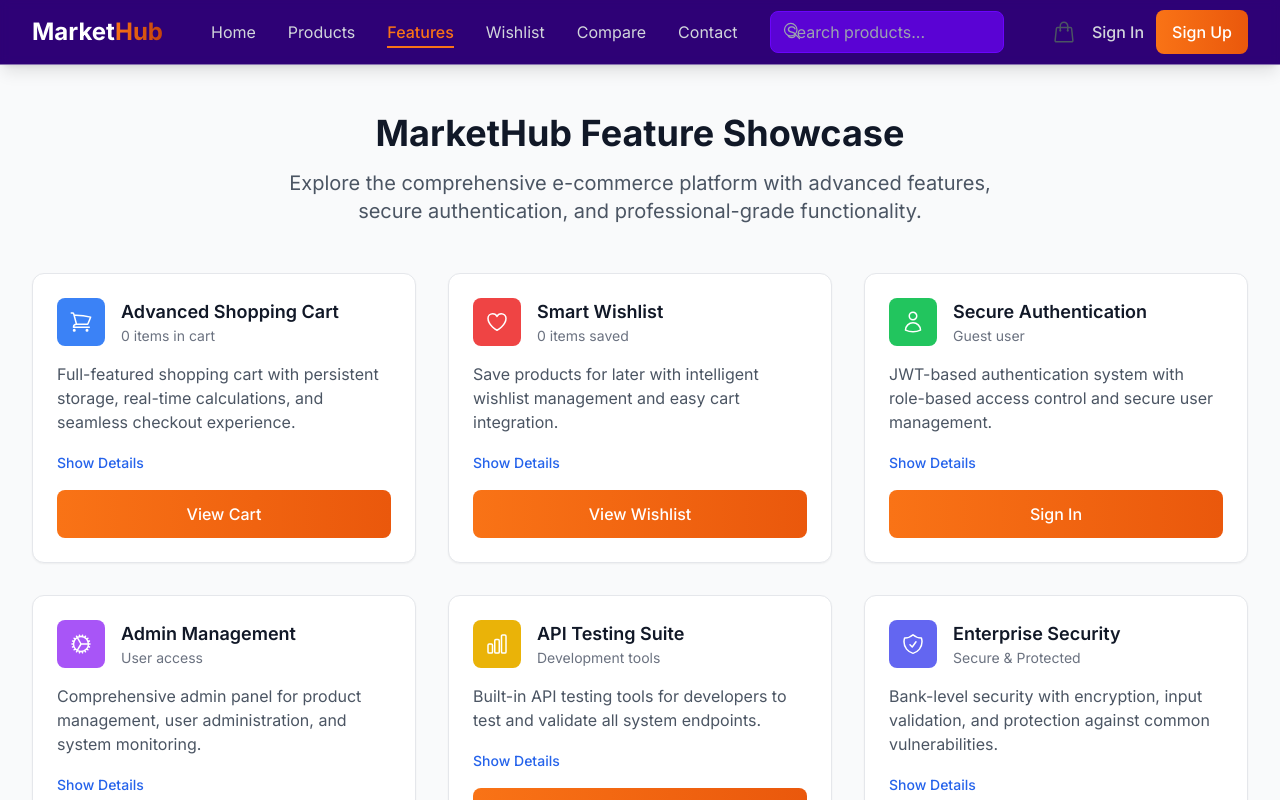
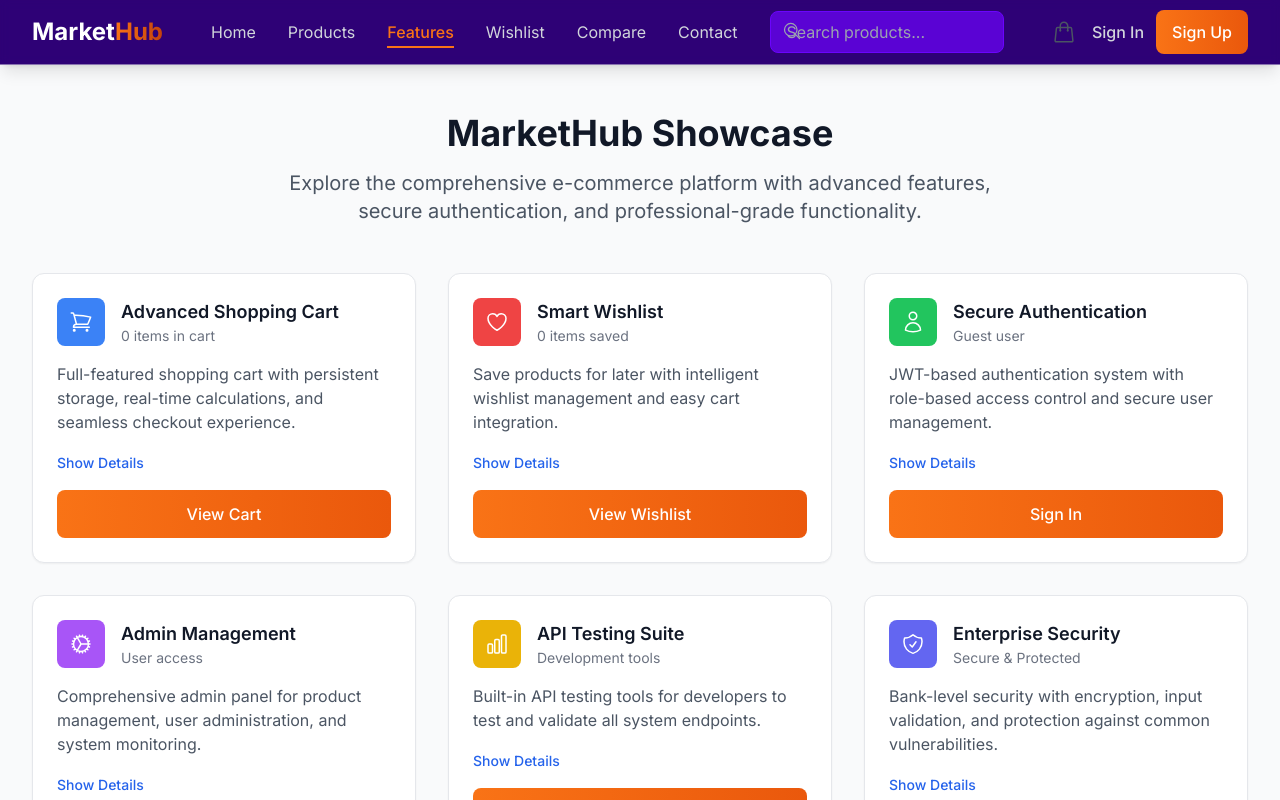
Before and after one commit to TouatiInes/-MarketHub-e-commerce, a React (Vite) app: page / in a window 1280 px wide. Both pictures are taken after a click on the button "Features". Shown: the top 800 px of the page. Built offline with nearby package versions, Linux system fonts and the light colour scheme.

Commit message:
Remove 'Feature' from Features page header
- Change header from 'MarketHub Feature Showcase' to 'MarketHub Showcase'
- Simplify page title for cleaner appearance
- Maintain descriptive subtitle about platform capabilities

```diff
--- a/src/components/FeatureShowcase.jsx
+++ b/src/components/FeatureShowcase.jsx
@@ -171,7 +171,7 @@ const FeatureShowcase = ({ onNavigate }) => {
         {/* Header */}
         <div className="text-center mb-12">
           <h1 className="text-4xl font-bold text-gray-900 mb-4">
-            MarketHub Feature Showcase
+            MarketHub Showcase
           </h1>
           <p className="text-xl text-gray-600 max-w-3xl mx-auto">
             Explore the comprehensive e-commerce platform with advanced features,
```
